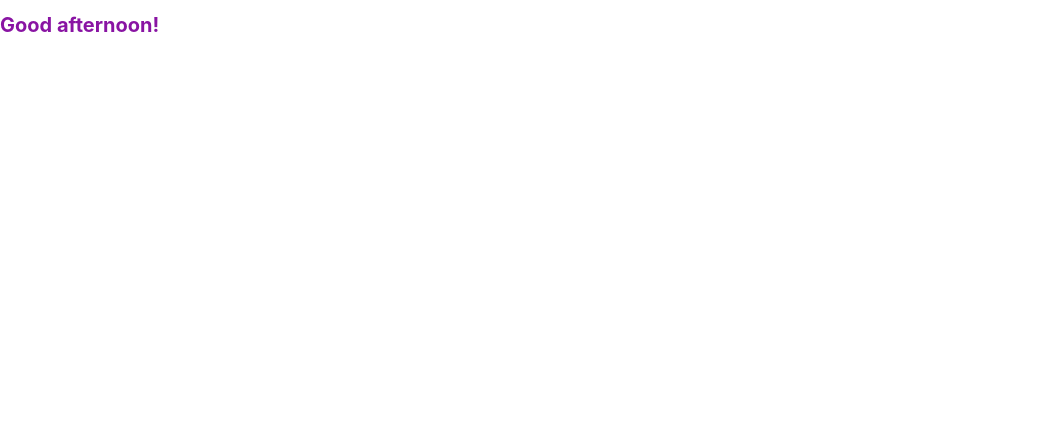
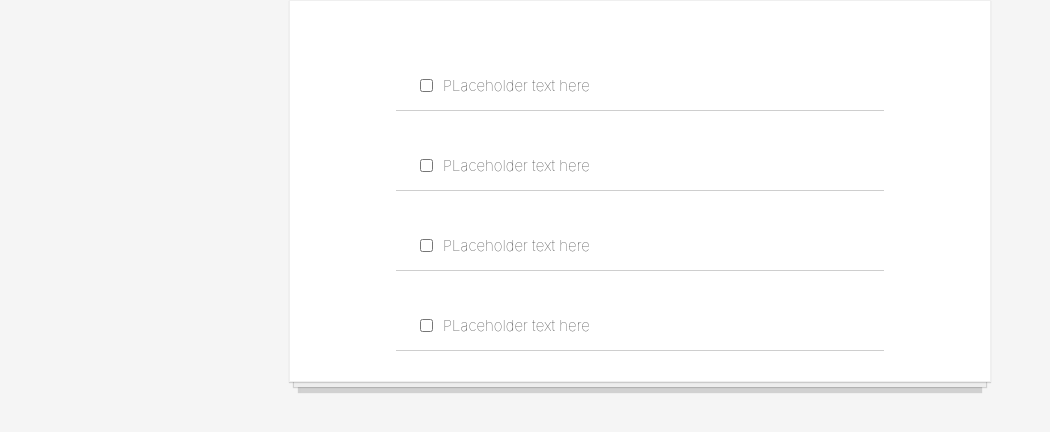
Before and after one commit to shdev2018/react_testing, a React (Create React App) app: page / in a window 1280 px wide. Shown: the top 432 px of the page, without its empty margins (0-1050 px from the left). Built offline with nearby package versions, Linux system fonts and the light colour scheme.

Commit message:
Stage 2 of Todo list completed. Using external css sheet & components..

```diff
--- a/src/App.css
+++ b/src/App.css
@@ -40,3 +40,48 @@
 .header {
   background-color: blue;
 }
+
+
+/* TODO LIST */
+body {
+  background-color: whitesmoke;
+}
+
+.todo-list {
+  background-color: white;
+  margin: auto;
+  width: 50%;
+  display: flex;
+  flex-direction: column;
+  align-items: center;
+  border: 1px solid #efefef;
+  box-shadow:
+    0 1px 1px rgba(0, 0, 0, 0.15),
+    0 10px 0 -5px #eee,
+    0 10px 1px -4px rgba(0, 0, 0, 0.15),
+    0 10px 0 -5px #eee,
+    0 20px 1px -9px rgba(0, 0, 0, 0.15);
+  padding: 30px;
+}
+
+.todo-item {
+  display: flex;
+  justify-content: flex-start;
+  align-items: center;
+  padding: 30px 20px 0;
+  width: 70%;
+  border-bottom: 1px solid #cecece;
+  font-family: -apple-system, BlinkMacSystemFont, 'Segoe UI', Roboto, Oxygen, Ubuntu, Cantarell, 'Open Sans', 'Helvetica Neue', sans-serif;
+  font-weight: 100;
+  font-size: 15px;
+  color: #333333;
+}
+
+input[type=checkbox] {
+  margin-right: 10px;
+  font-size: 30px;
+}
+
+input[type=checkbox] {
+  outline: 0;
+}
--- a/src/App.js
+++ b/src/App.js
@@ -1,31 +1,10 @@
 import React from 'react';
 import './App.css';
+import ToDoList from './Components/ToDoLIst/ToDoList'
 
 function App() {
-  const date = new Date()
-  const hours = date.getHours()
-  let timeOfDay
-  const styles = { fontSize: 20 }
-
-  if (hours < 12) {
-    timeOfDay = 'morning'
-    styles.color = '#04756F'
-  }
-  else if (hours >= 12 && hours < 17) {
-    timeOfDay = 'afternoon'
-    styles.color = '#8914A3'
-  }
-  else {
-    timeOfDay = 'night'
-    styles.color = '#D90000'
-  }
-
-
-
   return (
-    <div>
-      <h1 style={styles}>Good {timeOfDay}!</h1>
-    </div>
+    <ToDoList />
   )
 }
 
--- /dev/null
+++ b/src/Components/ToDoLIst/ToDoItem.js
@@ -0,0 +1,12 @@
+import React from 'react'
+
+function ToDoItem() {
+    return (
+        <div className="todo-item">
+            <input type="checkbox" />
+            <p>PLaceholder text here</p>
+        </div>
+    )
+}
+
+export default ToDoItem
--- /dev/null
+++ b/src/Components/ToDoLIst/ToDoList.js
@@ -0,0 +1,15 @@
+import React from 'react';
+import ToDoItem from './ToDoItem'
+
+function ToDoList() {
+    return (
+        <div className="todo-list">
+            <ToDoItem/>
+            <ToDoItem/>
+            <ToDoItem/>
+            <ToDoItem/>
+        </div>
+    )
+}
+
+export default ToDoList;
```
Also changed, not shown: src/Components/ToDoList.js (deleted, +0 -22 lines).
